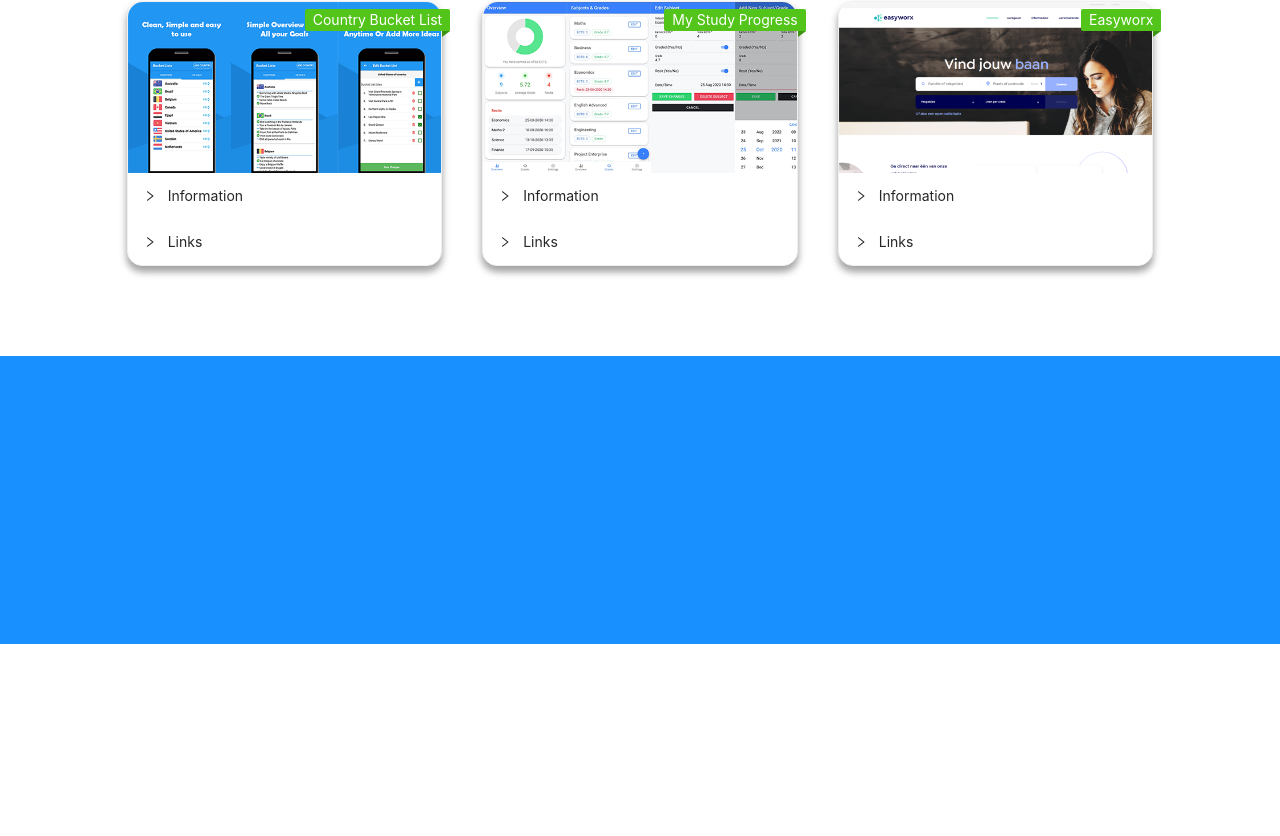
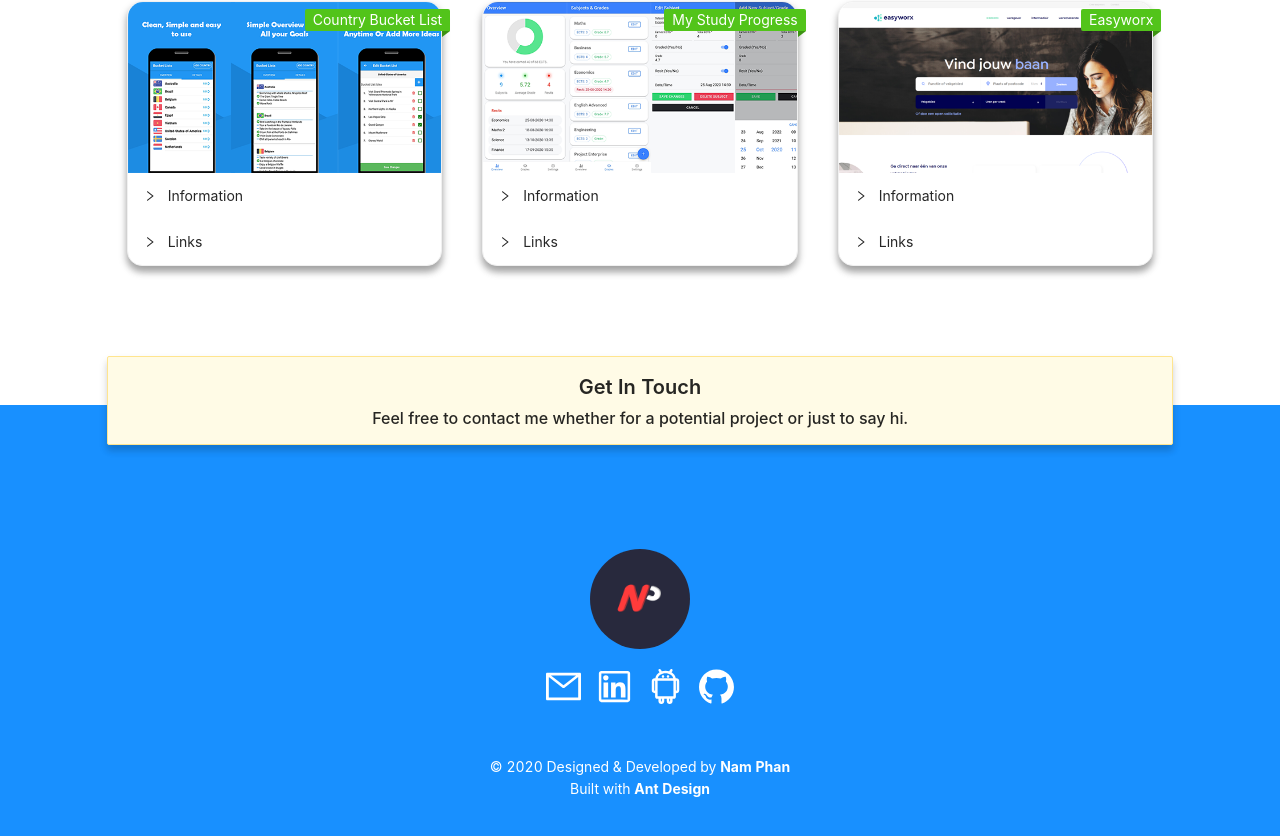
Before and after one commit to NamTPhan/NamTPhan.github.io, a React (Create React App) app: page / in a window 1280 px wide. Shown: the part 2544-3380 px from the top of the page. Before the commit the page ends 3188 px from the top, so only its background shows below. Built offline with nearby package versions, Linux system fonts and the light colour scheme.

Commit message:
Contact section done

```diff
--- a/src/components/ContactSection.js
+++ b/src/components/ContactSection.js
@@ -1,20 +1,113 @@
 import React from "react";
-import { Row, Col } from "antd";
+import { Row, Col, Alert } from "antd";
+import {
+  MailOutlined,
+  LinkedinOutlined,
+  AndroidOutlined,
+  GithubOutlined,
+} from "@ant-design/icons";
 import styled from "styled-components";
 
-import Logo from "../assets/logo.png"
+import Logo from "../assets/logo.png";
+
+const MeLogo = styled.img`
+  width: 100px;
+  height: 100px;
+  border-radius: 50%;
+  margin-bottom: 20px;
+`;
+
+const ContactAlert = styled(Alert)`
+  text-align: center;
+  margin-bottom: -40px;
+  display: block;
+  z-index: 99;
+  box-shadow: 0 5px 10px rgba(0, 0, 0, 0.1), 0 6px 6px rgba(0, 0, 0, 0.1);
+
+  .ant-alert-message {
+    font-size: 20px;
+    font-weight: 600;
+  }
+  .ant-alert-description {
+    font-size: 16px;
+    font-weight: 500;
+  }
+`;
+
+const A = styled.a`
+  color: #fff;
+  margin: 0 8px;
+
+  span {
+    font-size: 35px;
+  }
+`;
+
+const P = styled.p`
+  color: #fff;
+  font-size: 14px;
+`;
 
 const ContactSection = () => (
   <Row>
+    <Col xs={0} sm={0} md={2} lg={2} xl={2} />
+    <Col xs={24} sm={24} md={20} lg={20} xl={20}>
+      <ContactAlert
+        message="Get In Touch"
+        description="Feel free to contact me whether for a potential project or just to say hi."
+        type="warning"
+      />
+    </Col>
     <Col
       span={24}
       style={{
         backgroundColor: "#1890ff",
-        padding: "9rem 1.5rem",
+        padding: "9rem 5rem 3rem 5rem",
         textAlign: "center",
       }}
     >
-
+      <MeLogo src={Logo} alt="logo" />
+      <p>
+        <A href="mailto:namtphann@gmail.com">
+          <MailOutlined />
+        </A>
+        <A
+          href="https://www.linkedin.com/in/namtphan2"
+          target="_blank"
+          rel="noopener noreferrer"
+        >
+          <LinkedinOutlined />
+        </A>
+        <A
+          href="https://play.google.com/store/apps/developer?id=NPDevelopment+Apps"
+          target="_blank"
+          rel="noopener noreferrer"
+        >
+          <AndroidOutlined />
+        </A>
+        <A
+          href="https://github.com/NamTPhan"
+          target="_blank"
+          rel="noopener noreferrer"
+        >
+          <GithubOutlined />
+        </A>
+      </p>
+      <P style={{ marginTop: "50px" }}>
+        © 2020 Designed & Developed by <b>Nam Phan</b>
+        <br />
+        Built with{" "}
+        <b>
+          <a
+            href="https://ant.design/"
+            target="_blank"
+            rel="noopener noreferrer"
+            style={{ color: "#fff" }}
+          >
+            Ant Design
+          </a>
+        </b>
+      </P>
     </Col>
   </Row>
 );
--- a/src/components/NavBar.js
+++ b/src/components/NavBar.js
@@ -2,13 +2,13 @@
 import { Row, Col, Button, Tooltip } from "antd";
 import { FileDoneOutlined } from "@ant-design/icons";
 
-import logo from "../assets/logo.png";
+import Logo from "../assets/logo.png";
 
 const NavBar = () => (
   <Row style={{ padding: "1.5rem" }}>
     <Col span={12}>
       <img
-        src={logo}
+        src={Logo}
         width="50"
         height="50"
         alt="logo"
```
